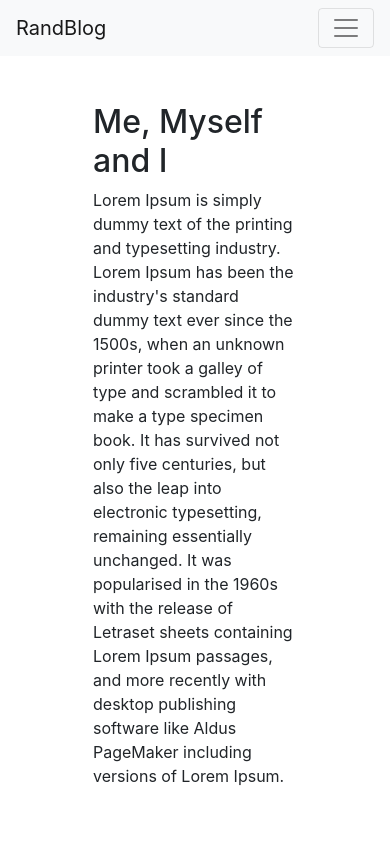
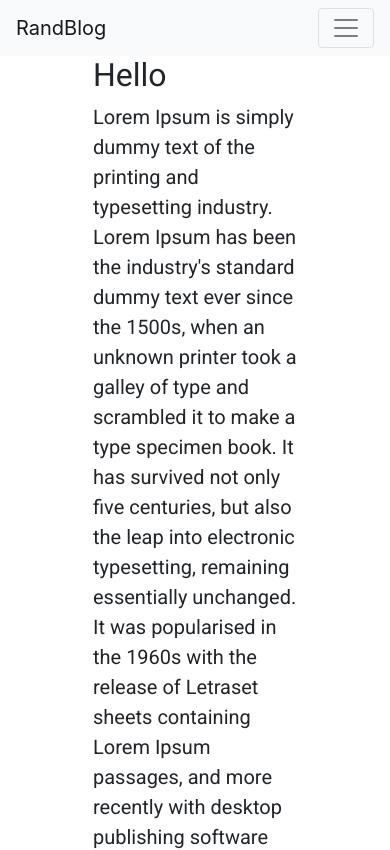
Before and after one commit to JimmyLemieux/RandBlog, an Angular app: page /about in a window 390 px wide. Shown: the top 850 px of the page. Built offline with nearby package versions, Linux system fonts and the light colour scheme; no server answers.

Commit message:
Responsive changes and about page fix. Added endpoint for profile pictures

```diff
--- a/src/app/about/about.component.css
+++ b/src/app/about/about.component.css
@@ -1,21 +1,25 @@
 @import url('https://fonts.googleapis.com/css2?family=Roboto:wght@100&display=swap');
 @import url('https://fonts.googleapis.com/css2?family=Roboto&display=swap');
 
-.container-fluid {
+.container {
+    display: flex;
+    flex: 1;
     width: 60%;
+    height: 100%;
 }
 
-.about-section {
-    display: flex;
-    flex: 1;
-    height: 100vh;
+.about-container {
     justify-content: center;
     align-items: center;
-    flex-direction: column;
-};
+    margin: auto;
+}
+
 
 .about-info {
     font-family: 'Roboto', sans-serif;
-    font-size: 30px;
-    width: 40%;
+    font-size: 20px;
 }
+
+.my-4 {
+    width: 60%;
+}
--- a/src/app/about/about.component.html
+++ b/src/app/about/about.component.html
@@ -1,5 +1,5 @@
-<div class="container-fluid">
-  <div class="about-section">
+<div class="container">
+  <div class="about-container">
     <div class="about-info">
       <h2>Hello</h2>
       <p>Lorem Ipsum is simply dummy text of the printing and typesetting industry. Lorem Ipsum has been the industry's standard dummy text ever since the 1500s, when an unknown printer took a galley of type and scrambled it to make a type specimen book. It has survived not only five centuries, but also the leap into electronic typesetting, remaining essentially unchanged. It was popularised in the 1960s with the release of Letraset sheets containing Lorem Ipsum passages, and more recently with desktop publishing software like Aldus PageMaker including versions of Lorem Ipsum.</p>
@@ -16,5 +16,4 @@
     </div>
     <hr class="my-4">
   </div>
-
 </div>
--- a/src/app/about/about.component.ts
+++ b/src/app/about/about.component.ts
@@ -1,5 +1,5 @@
 import { Component, OnInit } from '@angular/core';
-
+import {AboutService} from './about.service';
 @Component({
   selector: 'app-about',
   templateUrl: './about.component.html',
@@ -7,9 +7,13 @@
 })
 export class AboutComponent implements OnInit {
 
-  constructor() { }
+  constructor(private aboutService: AboutService) { }
+
 
   ngOnInit() {
+    this.aboutService.getProfileImage().subscribe(result => {
+      console.log(result);
+    })
   }
 
 }
--- /dev/null
+++ b/src/app/about/about.service.ts
@@ -0,0 +1,16 @@
+import { Injectable } from '@angular/core';
+import { HttpClient } from '@angular/common/http';
+import { Observable } from 'rxjs';
+
+@Injectable({
+  providedIn: 'root'
+})
+export class AboutService {
+
+  constructor(private http: HttpClient) { }
+
+
+  getProfileImage(): Observable<Blob> {
+    return this.http.get("http://localhost:14181/getProfilePic", {responseType: "blob"});
+  }
+}
--- a/src/app/blog-entry/blog-entry.component.css
+++ b/src/app/blog-entry/blog-entry.component.css
@@ -4,7 +4,6 @@
 .blog-container {
     position: relative;
     padding-top: 20px;
-    padding-left: 20px;
     width: 100%;
 }
 
--- a/src/app/blog-entry/post/post.component.css
+++ b/src/app/blog-entry/post/post.component.css
@@ -1,39 +1,17 @@
 @import url('https://fonts.googleapis.com/css2?family=Roboto:wght@100&display=swap');
 @import url('https://fonts.googleapis.com/css2?family=Roboto&display=swap');
 
-
-.container-posts {
-    padding-top: 50px;
-    margin-left: 30px;
-    width: 95%;
+.container {
+    display: flex;
+    flex: 1;
+    justify-content: center;
+    align-items: center;
+    padding-bottom: 20px;
 }
 
 .card {
-    /* height: 530px; */
-    width: 60%;
-    margin: auto;
-    border-width: 0.2px;
-    border-color: rgb(181, 167, 129, 0.5);
-}
-
-.card-body {
-    display: flex;
-    flex: 1;
-}
-
-/* .card-img {
-    max-width: 500px;
-    width:auto;
-    float: left;
-} */
-
-.card-contents {
-    flex-direction: column;
-    flex: 1;
-}
-
-.card-footer {
-    text-align: right;
+    width: 70%;
+    max-width: 80%;
 }
 
 .btn {
--- a/src/app/blog-entry/post/post.component.html
+++ b/src/app/blog-entry/post/post.component.html
@@ -1,9 +1,6 @@
-<div class="container-posts">
-  <div (click)= "postEntered()" class="card">
+<!-- <div (click)="postEntered()" class="card">
   <div class="card-body">
-      <div class="img-fluid">
-        <img src={{_Document.data.thumbnail.url}}/>
-      </div>
+    <img class="img-fluid" src={{_Document.data.thumbnail.url}}/>
     <div class="card-contents">
       <div class="card-meta">
         <div class="card-date">
@@ -17,3 +14,14 @@
     </div>
   </div>
 </div>
+ -->
+ <div class="container">
+   <div (click)="postEntered()" class="card">
+    <img class="img-fluid" src={{_Document.data.thumbnail.url}} alt="Card image cap">
+    <div class="card-body">
+      <h5 class="card-title">{{_Document.data.blogtitle[0].text}}</h5>
+      <p class="card-text">{{_Document.data.synopsis[0].text}}</p>
+      <p class="card-text"><small class="text-muted">{{_Document.last_publication_date | date}}</small></p>
+    </div>
+  </div>
+ </div>
```
Also changed, not shown: 3 other files (tests, documents, lock files or other folders). Lines whose indentation alone changed are shown as unchanged.
